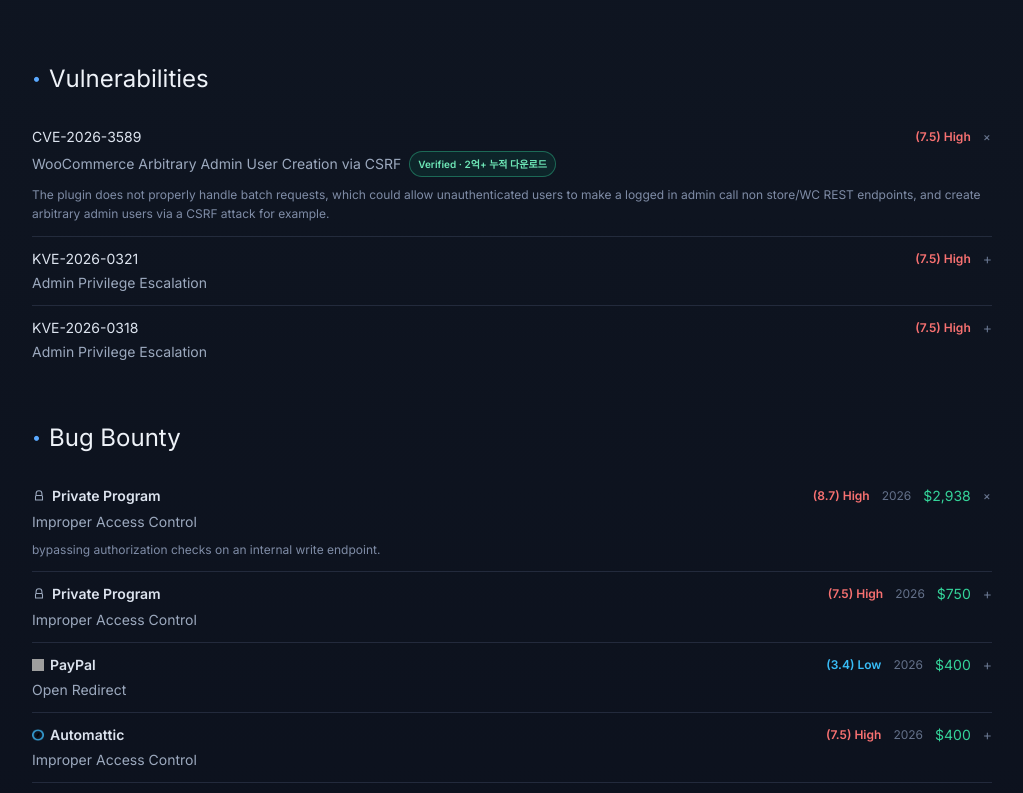
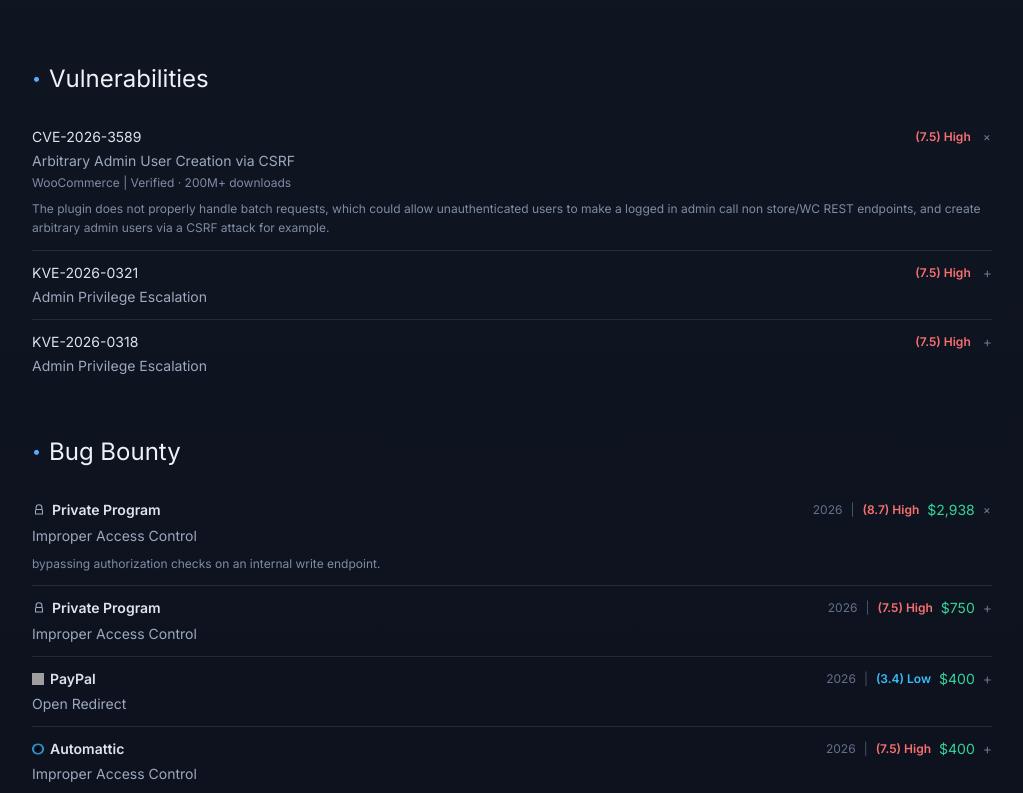
Before and after one commit to komi22/oolongeya, a Next.js app: page / in a window 1280 px wide. Shown: the part 607-1400 px from the top of the page, without its empty margins (128-1151 px from the left). Built offline with nearby package versions, Linux system fonts and the light colour scheme; grey boxes are pictures that could not be loaded.

Commit message:
Separate WooCommerce meta from CVE title

```diff
--- a/app/page.js
+++ b/app/page.js
@@ -29,8 +29,9 @@
     id: "CVE-2026-3589",
     scoreValue: "7.5",
     grade: "High",
-    title: "WooCommerce Arbitrary Admin User Creation via CSRF",
-    badge: "Verified · 2억+ 누적 다운로드",
+    title: "Arbitrary Admin User Creation via CSRF",
+    product: "WooCommerce",
+    badge: "Verified · 200M+ downloads",
     description:
       "The plugin does not properly handle batch requests, which could allow unauthenticated users to make a logged in admin call non store/WC REST endpoints, and create arbitrary admin users via a CSRF attack for example.",
   },
@@ -75,7 +76,7 @@
     icon: "",
     lock: true,
     description:
-      "API 악용을 통해 인증되지 않은 접근 및 대규모 정보 노출이 가능합니다.",
+      "Unauthenticated access and large-scale data exposure are possible through API abuse.",
   },
   {
     program: "PayPal",
@@ -304,14 +305,14 @@
                   <div className="flex flex-col gap-2 sm:flex-row sm:items-start sm:justify-between sm:gap-3">
                     <div>
                       <p className="font-ui text-ink-100">{v.id}</p>
-                      <div className="mt-1 flex flex-wrap items-center gap-2">
-                        <p className="text-ink-300">{v.title}</p>
-                        {v.badge ? (
-                          <span className="rounded-full border border-emerald-400/40 bg-emerald-500/10 px-2 py-0.5 text-[10px] font-semibold text-emerald-300">
-                            {v.badge}
-                          </span>
-                        ) : null}
-                      </div>
+                      <p className="mt-1 text-ink-300">{v.title}</p>
+                      {v.product || v.badge ? (
+                        <p className="mt-1 text-xs text-ink-400">
+                          {v.product ? v.product : ""}
+                          {v.product && v.badge ? " | " : ""}
+                          {v.badge ? v.badge : ""}
+                        </p>
+                      ) : null}
                     </div>
                     <div className="flex items-center gap-3">
                       <span className={`font-ui text-xs font-semibold ${scoreTone(v.grade)}`}>
@@ -368,11 +369,12 @@
                       </p>
                       <p className="mt-1">{item.type}</p>
                     </div>
-                    <div className="flex items-center gap-3">
+                    <div className="flex items-center gap-2">
+                      <span className="font-ui text-xs text-ink-500">{item.year}</span>
+                      <span className="font-ui text-xs text-ink-600">|</span>
                       <span className={`font-ui text-xs font-semibold ${scoreTone(item.grade)}`}>
                         {riskText(item.scoreValue, item.grade)}
                       </span>
-                      <span className="font-ui text-xs text-ink-500">{item.year}</span>
                       <span className="font-ui text-emerald-400">{item.payout}</span>
                       <span className={`text-ink-500 transition-transform ${isOpen ? "rotate-45" : "rotate-0"}`}>+</span>
                     </div>
```
